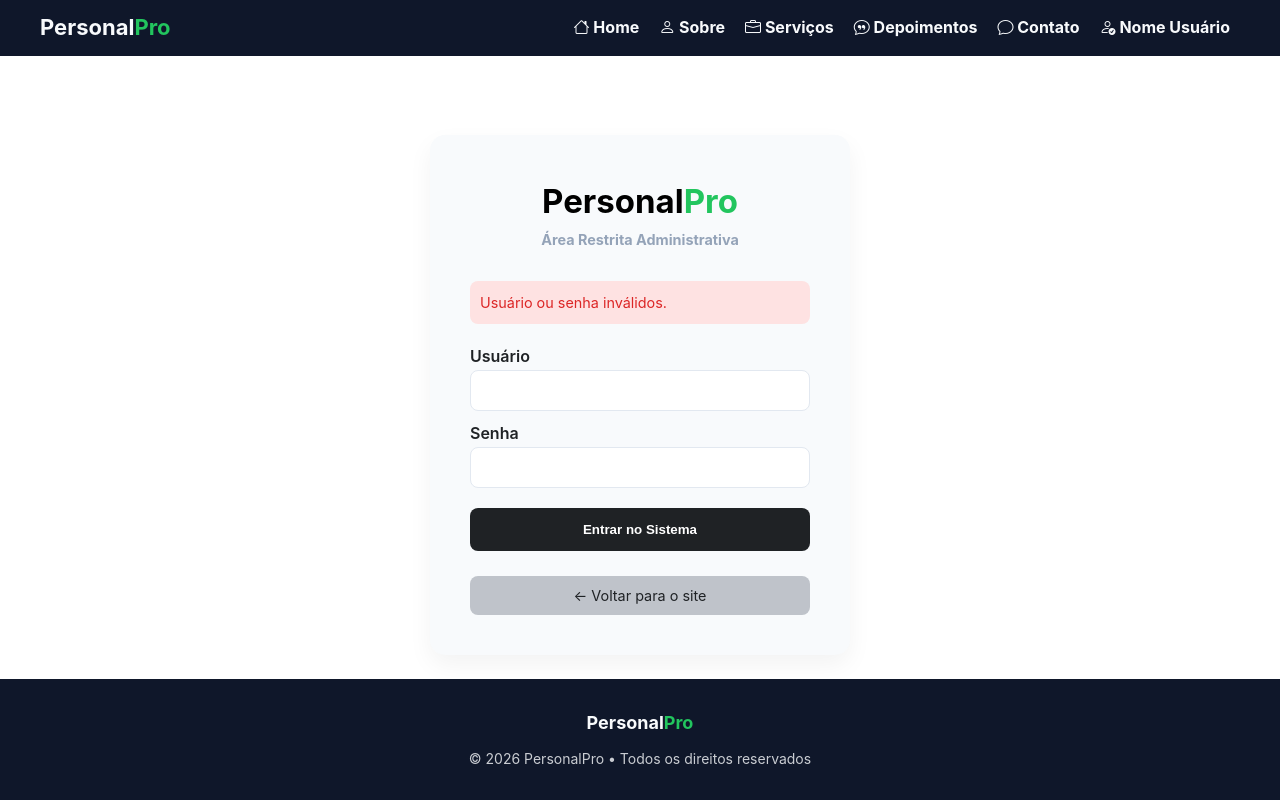
After one commit to profAlbertoAyres/Aula2026, a PHP site: page /login.html in a window 1280 px wide. The commit adds this page. Run offline with PHP 8.4, Linux system fonts and the light colour scheme.

Commit message:
Tela de login

```diff
--- a/css/layout.css
+++ b/css/layout.css
@@ -335,7 +335,6 @@ body {
 
     .menu {
         width: 80px;                 /* Menu vira uma barra lateral estreita */
-        height: 100vh;               /* Ocupa 100% da altura da janela */
         order: 2;                    /* Joga o menu para o lado direito da tela */
         flex-direction: column;      /* Itens ficam um abaixo do outro verticalmente */
         justify-content: flex-start; /* Alinha os itens no topo da barra lateral */
@@ -343,8 +342,17 @@ body {
         padding: 20px 0;             /* Espaço interno superior e inferior */
     }
 
+    .menu .logo{
+        position: sticky;
+        top: 20px;
+    }
+
     .menu p { display: none; }       /* Esconde parágrafos extras no tablet */
-    .menu ul { flex-direction: column; align-items: center; } /* Lista fica vertical */
+    .menu ul { flex-direction: column;
+        align-items: center;
+        position: sticky;
+        top: 70px;
+    } /* Lista fica vertical */
     .menu .btn-menu { display: block; } /* Mostra o botão de abrir menu */
     .menu ul li a { font-size: 22px; } /* Aumenta os ícones para facilitar o toque */
     .menu a span { display: none; }  /* Esconde o texto dos links, deixando só ícones */
--- /dev/null
+++ b/css/login.css
@@ -0,0 +1,98 @@
+body {
+    display: flex;
+    flex-direction: column;
+    height: 100vh;
+}
+
+.corpo {
+    flex: 1;
+}
+
+.conteudo {
+    height: 100%;
+    display: flex;
+}
+
+.corpo-login {
+    width: 100%;
+    max-width: 420px;
+    background-color: var(--cor-clara);
+    padding: 40px;
+    border-radius: 15px;
+    box-shadow: 0 10px 25px rgba(0, 0, 0, 0.05);
+    margin: auto;
+    vertical-align: middle;
+
+}
+
+.login-title{
+    text-align: center;
+    margin-bottom: 30px;
+}
+
+.login-title h2{
+    font-weight: 700;
+}
+
+.login-title p{
+    color: var(--cor-texto-sec);
+    font-size: 0.9rem;
+}
+
+.error-form{
+    background-color: #fee2e2;
+    color: #dc2626;
+    padding: 10px;
+    border-radius: 8px;
+    margin-bottom: 20px;
+    font-size: 0.9rem;
+}
+
+.div-input{
+    margin-bottom: 20px;
+}
+
+.div-input{
+    display: block;
+    margin-bottom: 10px;
+    font-weight: 600;
+    color: var(--cor-texto-escuro);
+}
+
+.div-input input{
+    width: 100%;
+    padding: 12px;
+    border: 1px solid #e2e8f0;
+    border-radius: 8px;
+    outline-color: #3b82f6;
+}
+
+.corpo-login button{
+    width: 100%; padding: 14px;
+    background-color: var(--cor-texto-escuro);
+    color: #fff;
+    border: none;
+    border-radius: 8px;
+    font-weight: bold;
+    cursor: pointer;
+    transition: 0.3s;
+    margin-top: 10px;
+}
+
+.corpo-login button:hover{
+    transform: translateY(-2px);
+    background-color: var(--bg-cor-secundaria);
+}
+
+.corpo-login a{
+    display: block;
+    width: 100%;
+    padding: 8px;
+
+    background-color: var(--cor-cinza-claro);
+
+    color: var(--cor-texto-escuro);
+    text-decoration: none;
+    font-size: 0.9rem;
+    border-radius: 8px;
+}
--- /dev/null
+++ b/login.html
@@ -0,0 +1,110 @@
+<!DOCTYPE html>
+<html lang="pt-br">
+
+<head>
+    <meta charset="UTF-8">
+    <meta name="viewport" content="width=device-width, initial-scale=1.0">
+    <title>Personal Trainer</title>
+    <!-- Bootstrap Icons -->
+    <link rel="stylesheet" href="https://cdn.jsdelivr.net/npm/bootstrap-icons/font/bootstrap-icons.css">
+
+    <!-- CSS -->
+    <link rel="stylesheet" href="css/layout.css">
+    <link rel="stylesheet" href="css/login.css">
+</head>
+
+<body>
+    <main class="corpo">
+        <nav id="menu" class="menu">
+            <div class="logo">
+                <p>Personal<span>Pro</span></p>
+                <button id="btnMenu" class="btn-menu">
+                    <i class="bi bi-list"></i>
+                </button>
+            </div>
+            <ul>
+                <li><a href="#home"><i class="bi bi-house"></i><span> Home</span></a></li>
+                <li><a href="#sobre"><i class="bi bi-person"></i><span> Sobre</span></a></li>
+                <li><a href="#servicos"><i class="bi bi-briefcase"></i><span> Serviços</span></a></li>
+                <li><a href="#depoimentos"><i class="bi bi-chat-quote"></i><span> Depoimentos</span></a></li>
+                <li><a href="#contato"><i class="bi bi-chat"></i><span> Contato</span></a></li>
+                <li>
+                    <a href="#">
+                        <i class="bi bi-person-check"></i>
+                        <span>Nome Usuário</span>
+                    </a>
+
+                </li>
+            </ul>
+        </nav>
+        <div class="conteudo">
+            <div class="corpo-login">
+
+                <div class="logo login-title">
+                    <h2>Personal<span>Pro</span></h2>
+                    <button id="btnMenu" class="btn-menu">
+                        <i class="bi bi-list"></i>
+                    </button>
+                    <p>Área Restrita Administrativa</p>
+                </div>
+
+                <form method="post">
+
+                    <div class="error-form">
+                        Usuário ou senha inválidos.
+                    </div>
+
+                    <div class="div-input">
+                        <label for="id_username">Usuário</label>
+                        <input type="text" name="username" id="id_username" required>
+                    </div>
+
+                    <div class="div-input">
+                        <label for="id_password">Senha</label>
+                        <input type="password" name="password" id="id_password" required>
+                    </div>
+
+                    <button type="submit">
+                        Entrar no Sistema
+                    </button>
+                </form>
+
+                <div style="margin-top: 25px; text-align: center;">
+                    <a href="/">← Voltar
+                        para o site</a>
+                </div>
+            </div>
+        </div>
+    </main>
+
+    <footer class="footer">
+        <p class="footer-logo">Personal<span>Pro</span></p>
+
+        <p class="footer-texto">
+            © 2026 PersonalPro • Todos os direitos reservados
+        </p>
+    </footer>
+    <script>
+        const btnMenu = document.getElementById('btnMenu');
+
+        // Seleciona o cabeçalho pelo ID
+        const menuResp = document.getElementById('menu');
+
+        // pega o <i> que está dentro do botão
+        const icone = btnMenu.querySelector("i");
+
+        // Evento de clique
+        btnMenu.addEventListener('click', () => {
+
+            // Alterna a classe 'expandido'
+            menuResp.classList.toggle('expandido');
+            // Alterna entre dois ícones
+            icone.classList.toggle("bi-list");
+            icone.classList.toggle("bi-x");
+
+        });
+
+    </script>
+</body>
+
+</html>
```
